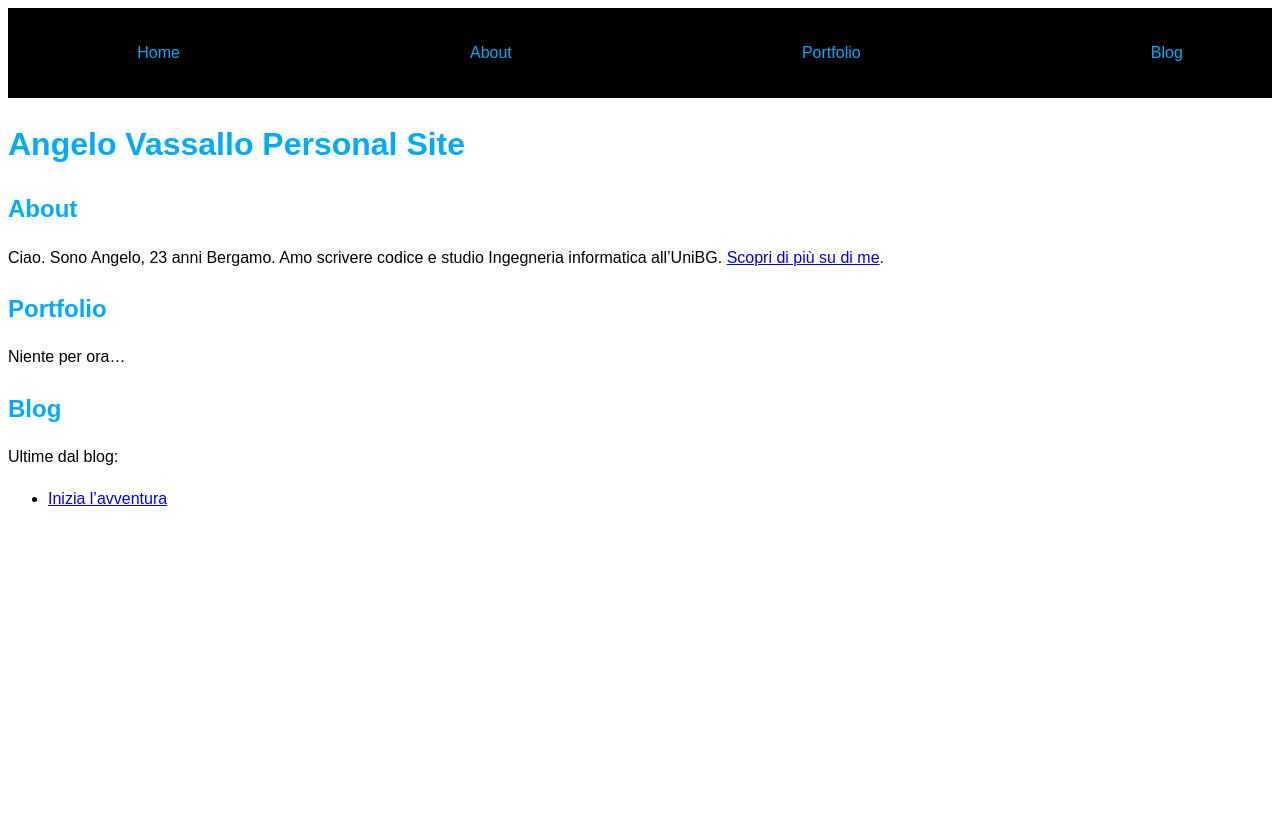
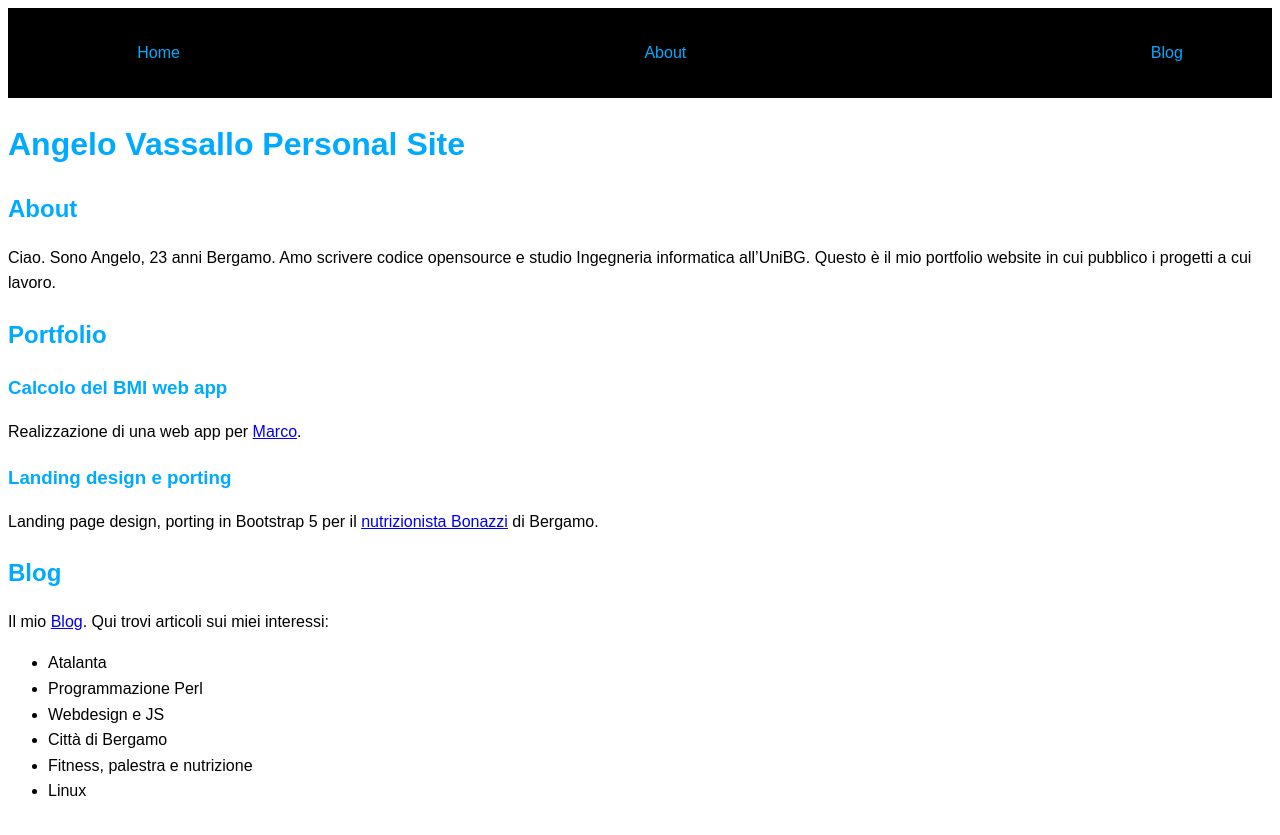
Before and after one commit to angelovassallo/angelovassallo.github.io, a Jekyll site: the page built from index.md, in a window 1280 px wide. Shown: the top 835 px of the page. Built offline with Jekyll 4.4.1, drawn with Linux system fonts in a browser that asks for light colours.

Commit message:
Major updates

```diff
--- a/_config.yml
+++ b/_config.yml
@@ -1,11 +1,11 @@
-title: Il tuo titolo
-email: tuo@email.com
+title: Angelo Vassallo (AngVas) personal site
+email: angelovassallo123@proton.me
 description: >- # questa è una descrizione breve del tuo sito
-  Il tuo sito web personale creato con Jekyll.
+  My protfolio, projects and personal interests.
 baseurl: "" # il subpath del tuo sito, ad es. /blog
 url: "https://angelovassallo.github.io" # l'URL base del tuo sito
-twitter_username: mionome
-github_username:  mionome
+twitter_username: angelovassallo
+github_username:  angelovassallo
 
 # Build settings
 markdown: kramdown
--- a/_layouts/default.html
+++ b/_layouts/default.html
@@ -12,7 +12,6 @@
     <ul>
         <li><a href="/">Home</a></li>
         <li><a href="/about/">About</a></li>
-        <li><a href="#portfolio">Portfolio</a></li>
         <li><a href="/blog/">Blog</a></li>  <!-- NOTA IL CAMBIAMENTO QUI -->
     </ul>
 </nav>
--- a/index.md
+++ b/index.md
@@ -8,17 +8,23 @@ title: Home
 ## About
 
 Ciao. Sono Angelo, 23 anni Bergamo.
-Amo scrivere codice e studio Ingegneria informatica all'UniBG.
-[Scopri di più su di me](/about/).
+Amo scrivere codice opensource e studio Ingegneria informatica all'UniBG.
+Questo è il mio portfolio website in cui pubblico i progetti a cui lavoro.
 
 ## Portfolio
 
-Niente per ora...
+### Calcolo del BMI web app
+Realizzazione di una web app per [Marco](https://nutrizionistabergamo.it).
+
+### Landing design e porting
+Landing page design, porting in Bootstrap 5 per il [nutrizionista Bonazzi](https://nutrizionistabonazzi.it/biologo-nutrizionista-sportivo/) di Bergamo.
 
 ## Blog
 
-Ultime dal blog:
-
-{% for post in site.posts limit:1 %}
-- [{{ post.title }}]({{ post.url }})
-{% endfor %}
+Il mio [Blog](/blog/). Qui trovi articoli sui miei interessi:
+- Atalanta
+- Programmazione Perl
+- Webdesign e JS
+- Città di Bergamo
+- Fitness, palestra e nutrizione
+- Linux
```
Also changed, not shown: _posts/2023-10-07-il-mio-primo-post.md (+1 -1 lines).
